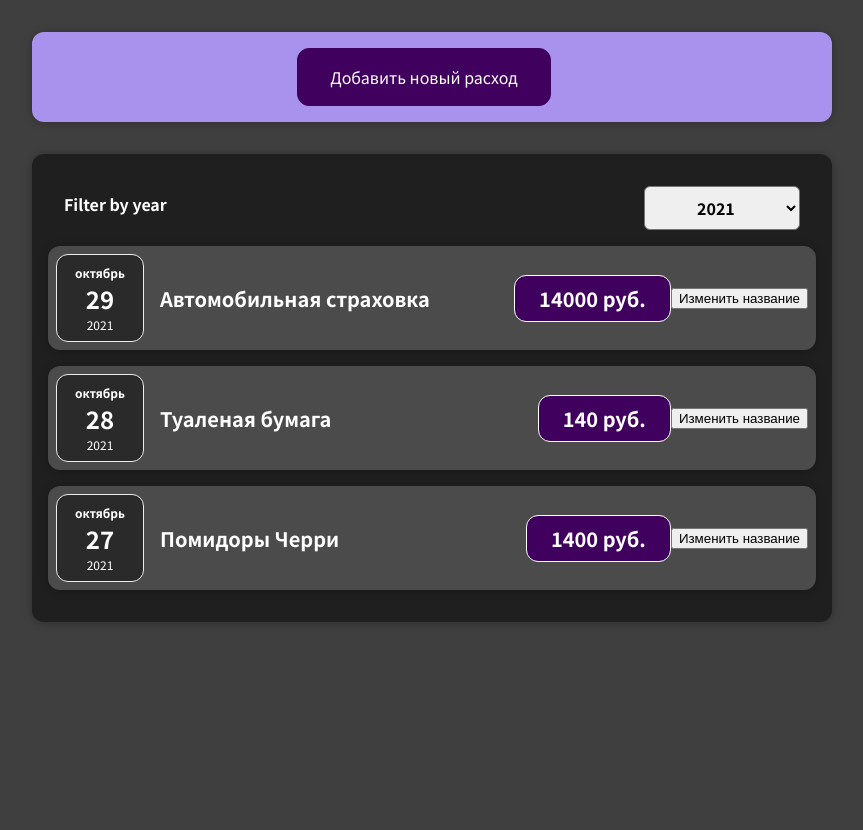
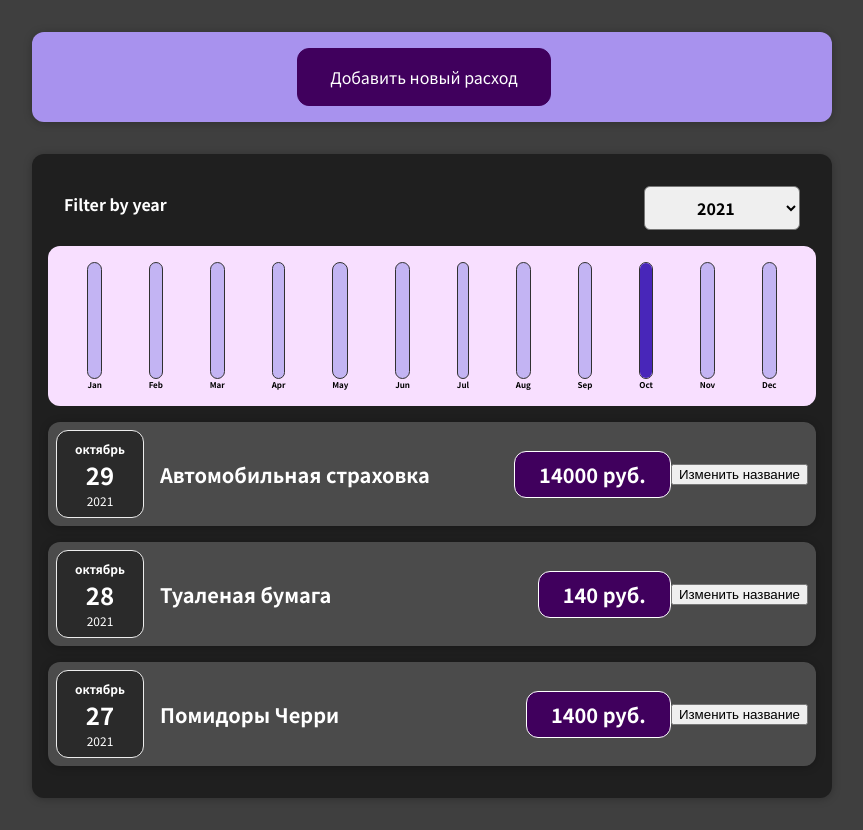
Before and after one commit to Tenundor/Exploring-React, a React (Create React App) app: page / in a window 1280 px wide. Shown: the whole page, without its empty margins (208-1071 px from the left). Before the commit the page ends 800 px from the top, so only its background shows below. Built offline with nearby package versions, Linux system fonts and the light colour scheme.

Commit message:
add chart bar

```diff
--- /dev/null
+++ b/src/components/Chart/Chart.css
@@ -0,0 +1,9 @@
+.chart {
+  padding: 1rem;
+  border-radius: 12px;
+  background-color: #f8dfff;
+  text-align: center;
+  display: flex;
+  justify-content: space-around;
+  height: 10rem;
+}
--- /dev/null
+++ b/src/components/Chart/Chart.js
@@ -0,0 +1,23 @@
+import ChartBar from './ChartBar';
+import './Chart.css';
+
+const Chart = (props) => {
+  const dataPointValues = props.dataPoints.map(dataPoint => dataPoint.value);
+  const totalMaximum = Math.max(...dataPointValues);
+
+
+  return (
+    <div className='chart'>
+      {props.dataPoints.map((dataPoint) => (
+        <ChartBar
+          key={dataPoint.label}
+          value={dataPoint.value}
+          maxValue={totalMaximum}
+          label={dataPoint.label}
+        />
+      ))}
+    </div>
+  )
+};
+
+export default Chart;
--- /dev/null
+++ b/src/components/Chart/ChartBar.css
@@ -0,0 +1,30 @@
+.chart-bar {
+  height: 100%;
+  display: flex;
+  flex-direction: column;
+  align-items: center;
+}
+
+.chart-bar__inner {
+  height: 100%;
+  width: 100%;
+  border: 1px solid #313131;
+  border-radius: 12px;
+  background-color: #c3b4f3;
+  overflow: hidden;
+  display: flex;
+  flex-direction: column;
+  justify-content: flex-end;
+}
+
+.chart-bar__fill {
+  background-color: #4826b9;
+  width: 100%;
+  transition: all 0.3s ease-out;
+}
+
+.chart-bar__label {
+  font-weight: bold;
+  font-size: 0.5rem;
+  text-align: center;
+}
--- /dev/null
+++ b/src/components/Chart/ChartBar.js
@@ -0,0 +1,21 @@
+import './ChartBar.css';
+
+const ChartBar = props => {
+  let barFillHeight = '0%';
+
+  if (props.maxValue > 0) {
+    barFillHeight = Math.round((props.value / props.maxValue) * 100) + '%';
+  }
+
+  return <div className='chart-bar'>
+    <div className='chart-bar__inner'>
+      <div
+        className='chart-bar__fill'
+        style={{height: barFillHeight}}
+      ></div>
+    </div>
+    <div className='chart-bar__label'>{props.label}</div>
+  </div>
+};
+
+export default ChartBar;
--- a/src/components/Expenses/Expenses.js
+++ b/src/components/Expenses/Expenses.js
@@ -3,6 +3,7 @@ import { useState } from 'react';
 import Card from '../UI/Card';
 import ExpensesFilter from '../ExpensesFilter/ExpensesFilter';
 import ExpensesList from './ExpensesList';
+import ExpensesChart from './ExpensesChart';
 
 import './Expenses.css';
 
@@ -23,6 +24,7 @@ function Expenses(props) {
       <Card className="expenses">
         <ExpensesFilter selected={selectedYear}
         onChangeFilterYear={saveFilterYear}/>
+        <ExpensesChart expenses={filteredExpenses} />
         <ExpensesList expenses={filteredExpenses} />
       </Card>
       );
--- /dev/null
+++ b/src/components/Expenses/ExpensesChart.js
@@ -0,0 +1,27 @@
+import Chart from "../Chart/Chart";
+
+const ExpensesChart = props => {
+  const chartDataPoints = [
+    { label: 'Jan', value: 0 },
+    { label: 'Feb', value: 0 },
+    { label: 'Mar', value: 0 },
+    { label: 'Apr', value: 0 },
+    { label: 'May', value: 0 },
+    { label: 'Jun', value: 0 },
+    { label: 'Jul', value: 0 },
+    { label: 'Aug', value: 0 },
+    { label: 'Sep', value: 0 },
+    { label: 'Oct', value: 0 },
+    { label: 'Nov', value: 0 },
+    { label: 'Dec', value: 0 }
+  ]
+
+  for (const expense of props.expenses) {
+    const expenseMonth = expense.date.getMonth();
+    chartDataPoints[expenseMonth].value += expense.amount;
+  }
+
+  return <Chart dataPoints={chartDataPoints} />
+};
+
+export default ExpensesChart;
--- a/src/components/NewExpense/ExpenseForm.js
+++ b/src/components/NewExpense/ExpenseForm.js
@@ -24,7 +24,7 @@ const ExpenseForm = (props) => {
 
     const expenseData = {
       title: enteredTitle,
-      amount: enteredAmount,
+      amount: +enteredAmount,
       date: new Date(enteredDate)
     };
 
@@ -54,9 +54,6 @@ const ExpenseForm = (props) => {
           min="2019-01-01" max="2022-12-31" onChange={dateChangeHandler} />
         </div>
         <div className="new-expense__actions">
-          <button>Отменить</button>
-        </div>
-        <div className="new-expense__actions">
           <button type="button" onClick={props.onCancel}>Отменить</button>
           <button type="submit">Добавить</button>
         </div>
```
